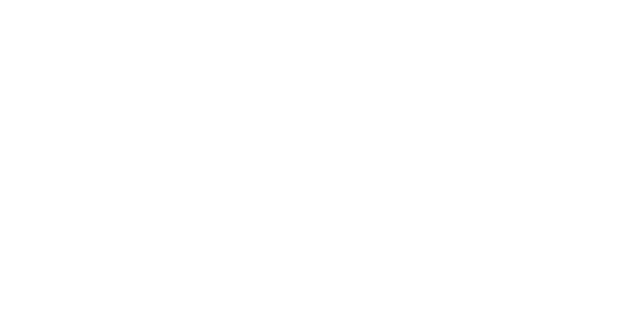
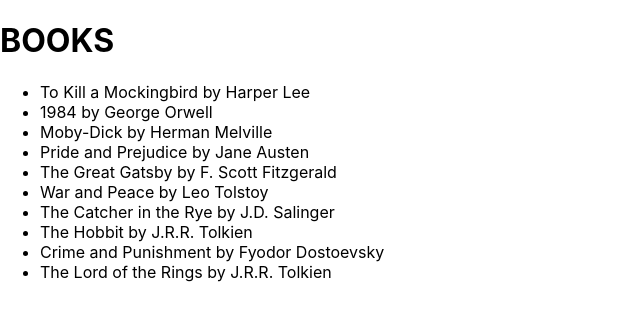
Before and after one commit to jeffgrahamcodes/react-library, a React (Create React App) app: page / in a window 1280 px wide. Shown: the top 320 px of the page, without its empty margins (0-640 px from the left). Built offline with nearby package versions, Linux system fonts and the light colour scheme.

Commit message:
create Books component

```diff
--- a/src/App.js
+++ b/src/App.js
@@ -1,10 +1,11 @@
-import { BooksProvider } from './BookSContext';
+import { BooksProvider } from './BooksContext';
+import Books from './components/Books';
 import './App.css';
 
 function App() {
   return (
     <BooksProvider>
-      <div className="App"></div>
+      <Books />
     </BooksProvider>
   );
 }
--- /dev/null
+++ b/src/components/Books.js
@@ -0,0 +1,19 @@
+import React, { useContext } from 'react';
+import { BooksContext } from '../BooksContext';
+
+export default function Books() {
+  const books = useContext(BooksContext);
+
+  return (
+    <div>
+      <h1>BOOKS</h1>
+      <ul>
+        {books.map((book) => (
+          <li key={book.id}>
+            {book.title} by {book.author}
+          </li>
+        ))}
+      </ul>
+    </div>
+  );
+}
```
